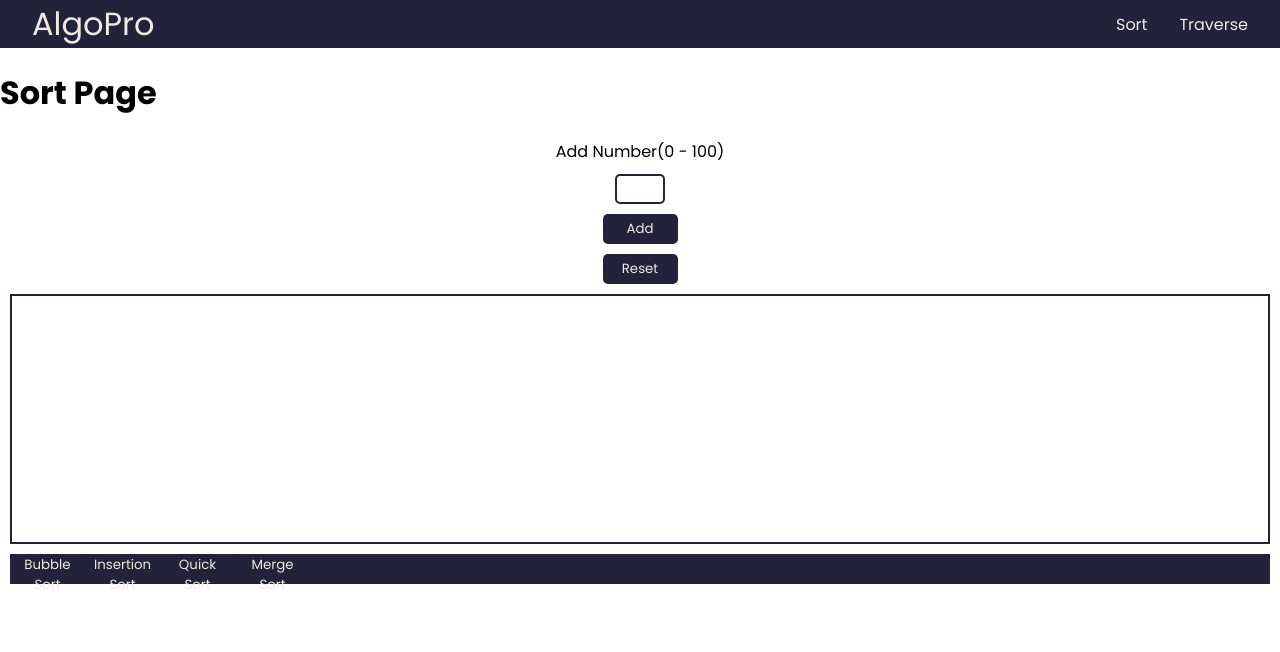
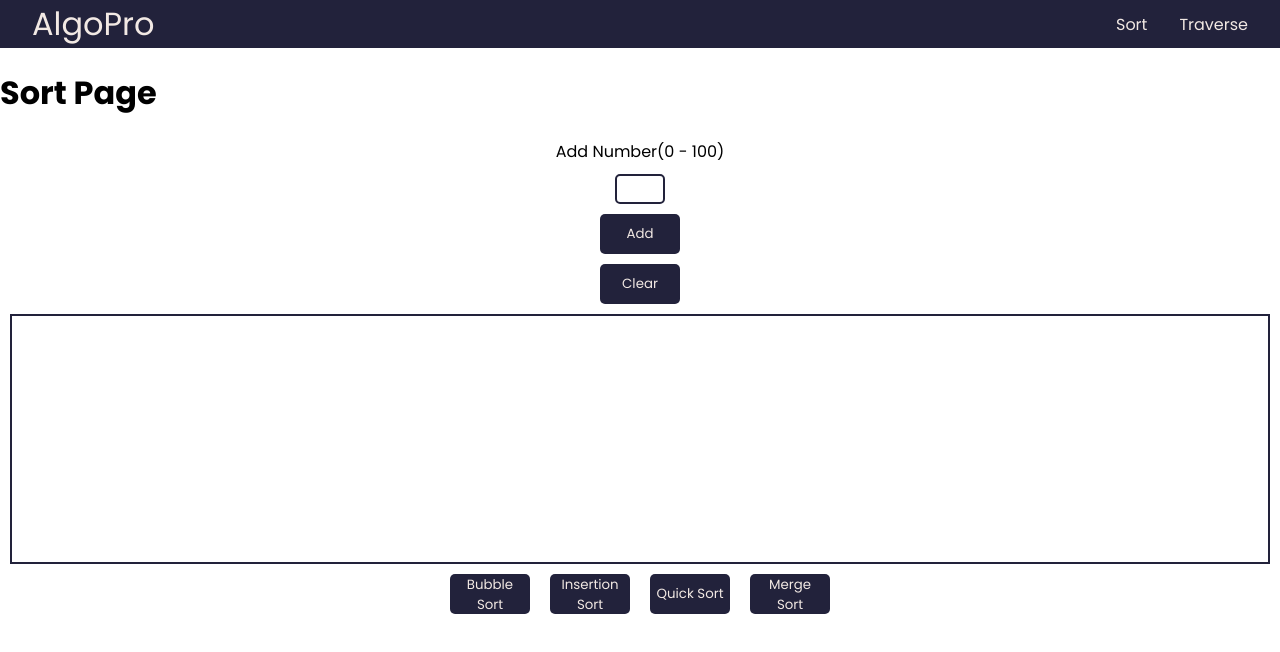
Before and after one commit to ArbabsLab/AlgoPro, a React (Vite) app in the folder algopro/: page /sortpage in a window 1280 px wide. Shown: the top 652 px of the page. Built offline with nearby package versions, Linux system fonts and the light colour scheme.

Commit message:
Added insertion Sort

```diff
--- a/algopro/src/components/BubbleSort.jsx
+++ b/algopro/src/components/BubbleSort.jsx
@@ -20,7 +20,7 @@ export default function BubbleSort() {
         setNode("")
     }
 
-    const resetData = () => {
+    const clearData = () => {
         setData([])
         console.log(data)
     }
@@ -45,11 +45,24 @@ export default function BubbleSort() {
         } while (swapped);
 
         setData(arr);
-        console.log(arr); // Log the sorted array
+        console.log(arr);
     };
 
     const insertionSort = () => {
+        arr = [...data];
+        n = arr.length;
 
+        for(let i=1; i<n; i++){
+            for(let j=1; j<n; j++){
+                if (arr[j] < arr[j-1]){
+                    let temp = arr[j];
+                    arr[j] = arr[j-1];
+                    arr[j-1] = temp;
+                }
+            }
+        }
+
+        setData(arr);
     }
 
     const quickSort = () => {
@@ -68,7 +81,7 @@ export default function BubbleSort() {
             <input type="text" value={node} name='insert-node' onChange={nodeChange}></input>
             <button className='sort-btn' onClick={dataSubmit}>Add</button>
 
-            <button className='sort-btn' onClick={resetData}>Reset</button>
+            <button className='sort-btn' onClick={clearData}>Clear</button>
         </div>
 
         <div className='container-sort'>
--- a/algopro/src/styles.css
+++ b/algopro/src/styles.css
@@ -62,8 +62,8 @@ body {
 }
 
  .sort-btn{
-    width: 75px;
-    height: 30px;
+    width: 80px;
+    height: 40px;
     border-radius: 5px;
     background-color: var(--d-blue);
     color: var(--white);
@@ -71,9 +71,6 @@ body {
 }
 
  .sort-btn:active {
-    width: 75px;
-    height: 30px;
-    border-radius: 5px;
     background-color: var(--l-blue);
     color: var(--white);
     border: var(--white);
@@ -101,8 +98,9 @@ body {
 }
 
 .alg-btn-sort {
-    background-color: var(--d-blue);
-    height: 30px;
+    display: flex;
+    justify-content: center;
+    gap: 20px;
     margin: 10px;
-    justify-content: space-between;
+
 }
```
